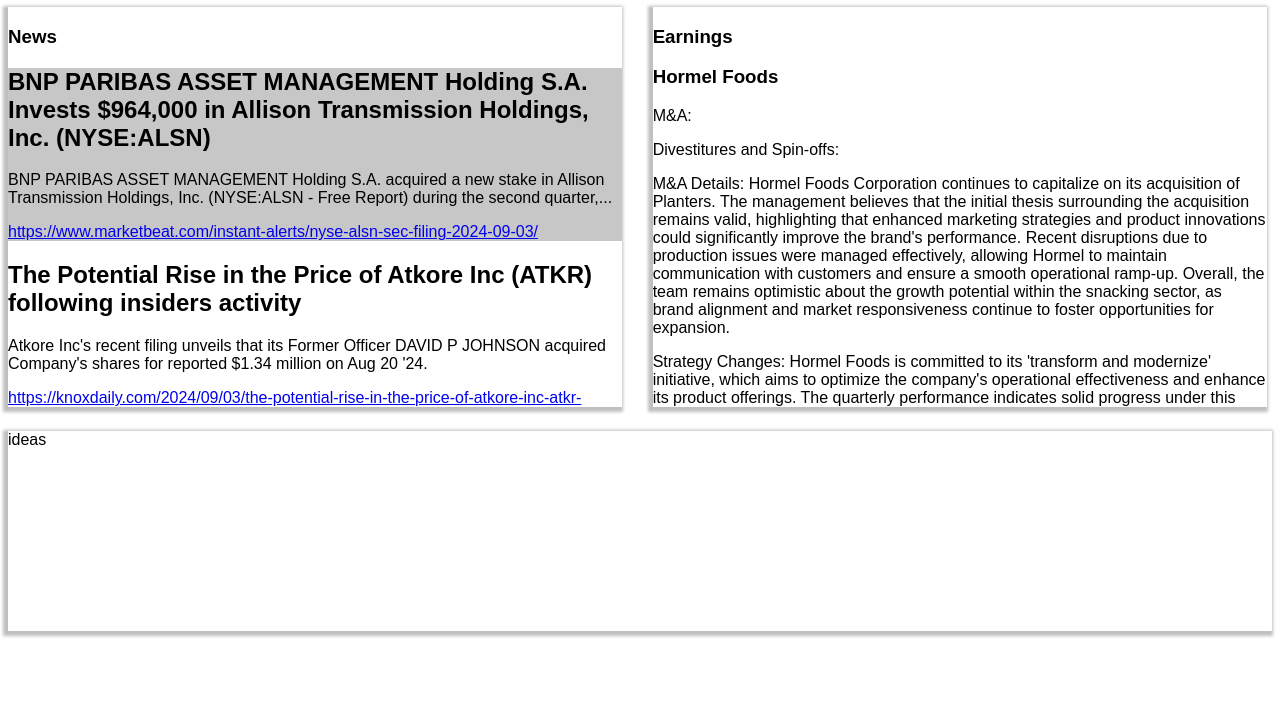
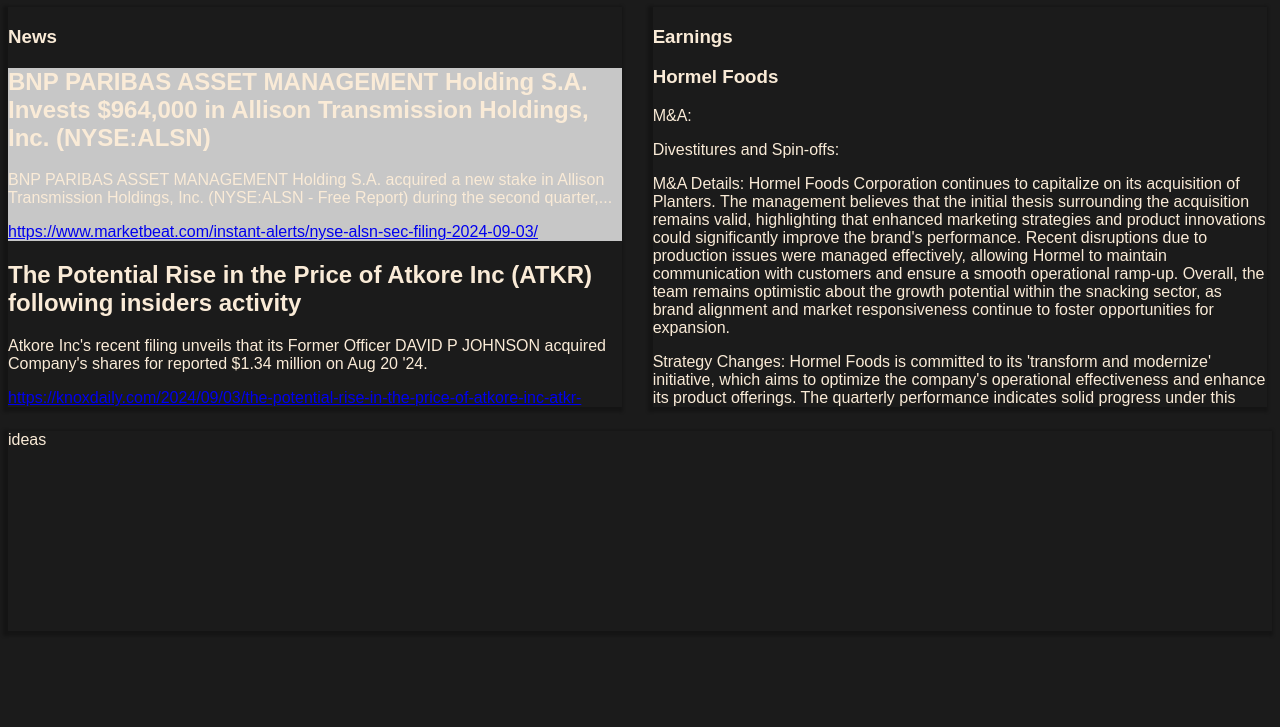
Before and after one commit to 1d2g/1d2g.github.io, a plain HTML site: page index.html in a window 1280 px wide. Shown: the part 73-800 px from the top of the page. Drawn offline with Linux system fonts and the light colour scheme.

Commit message:
Add files via upload

```diff
--- a/des.css
+++ b/des.css
@@ -4,6 +4,11 @@
 }
 #big{
 	font-family: Arial, Helvetica, sans-serif;
+}
+
+body{
+	background-color: #1B1B1B;
+	color: antiquewhite;
 }
 .wrapper {
 	display: grid;
```
